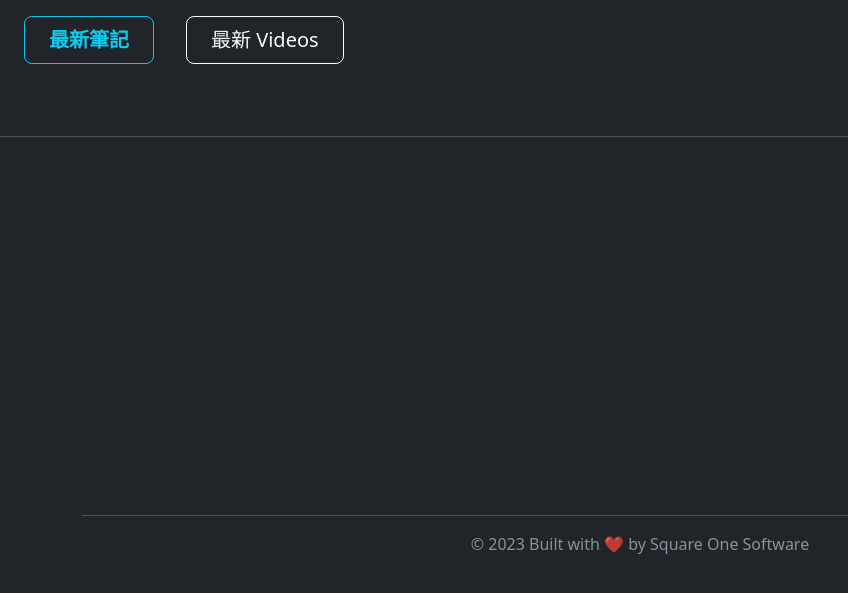
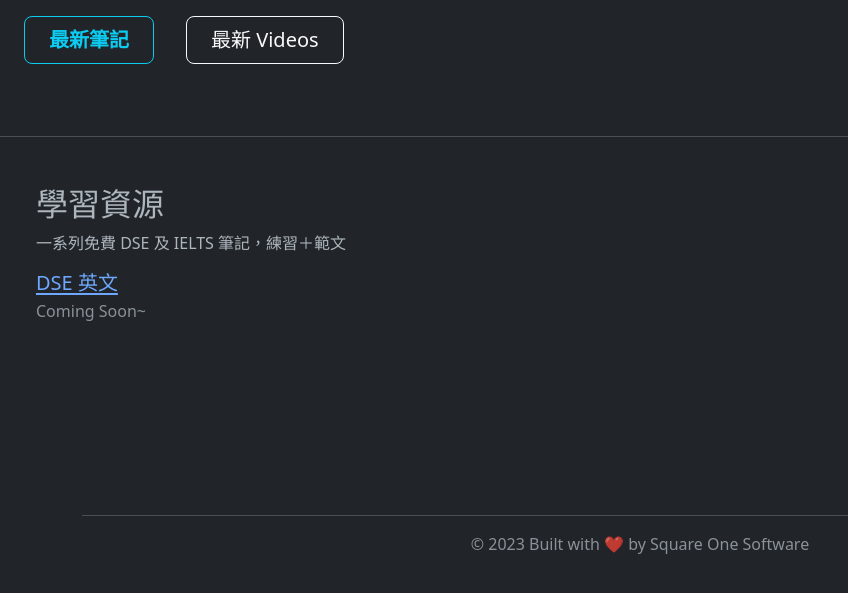
Before and after one commit to louiskwt/starchaser-portal, a Django app: page / in a window 1280 px wide. Shown: the part 188-781 px from the top of the page, without its empty margins (0-848 px from the left). Run offline with Django 4.2, Linux system fonts and the light colour scheme; parts of the project's set-up code (start-up, migrations or seed data) failed here and were passed over.

Commit message:
added resource index

```diff
--- a/templates/landing-page.html
+++ b/templates/landing-page.html
@@ -33,4 +33,24 @@
   </div>
 </header>
 
+<main class="bd-content order-1 py-5 px-4">
+  <div class="container-xxl bd-gutter">
+    <div class="bd-content">
+      <h2>學習資源</h2>
+      <p>一系列免費 DSE 及 IELTS 筆記，練習＋範文</p>
+    </div>
+    <div class="row">
+      <div class="col-md-6 col-lg-4 mb-3 d-flex gap-3">
+        <!-- <svg class="bi fs-5 flex-shrink-0 mt-1"><use xlink:href="#box-seam"></use></svg> -->
+        <div>
+          <h3 class="h5 mb-1">
+            <a class="d-block link-offset-1" href="#" target="_blank" rel="noopener"> DSE 英文</a>
+          </h3>
+          <p class="text-body-secondary">Coming Soon~</p>
+        </div>
+      </div>
+    </div>
+  </div>
+</main>
+
 {% endblock content %}
```
